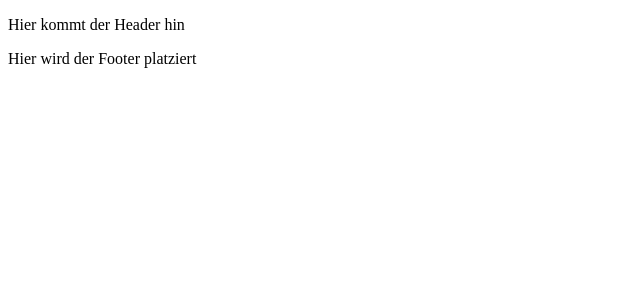
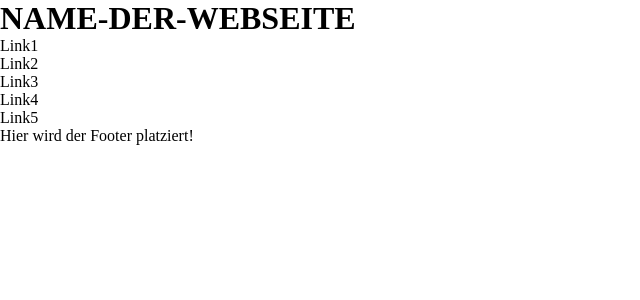
Before and after one commit to mapalummi/MyShop, an Angular app: page / in a window 1280 px wide. Shown: the top 300 px of the page, without its empty margins (0-640 px from the left). Built offline with nearby package versions, Linux system fonts and the light colour scheme.

Commit message:
Refactor header and footer components; update footer text and structure, and add header markup

```diff
--- a/src/app/footer/footer.component.html
+++ b/src/app/footer/footer.component.html
@@ -1 +1 @@
-<p>Hier wird der Footer platziert</p>
+<p>Hier wird der Footer platziert!</p>
--- a/src/app/header/header.component.html
+++ b/src/app/header/header.component.html
@@ -1 +1,12 @@
-<p>Hier kommt der Header hin</p>
+<header>
+  <h1>NAME-DER-WEBSEITE</h1>
+  <nav>
+    <ul>
+      <li>Link1</li>
+      <li>Link2</li>
+      <li>Link3</li>
+      <li>Link4</li>
+      <li>Link5</li>
+    </ul>
+  </nav>
+</header>
--- a/src/app/header/header.component.scss
+++ b/src/app/header/header.component.scss
@@ -0,0 +1 @@
+@import "./../../styles.scss";
--- a/src/styles.scss
+++ b/src/styles.scss
@@ -1 +1,6 @@
 /* You can add global styles to this file, and also import other style files */
+*{
+  margin: 0;
+  padding: 0;
+  box-sizing: border-box;
+}
```
